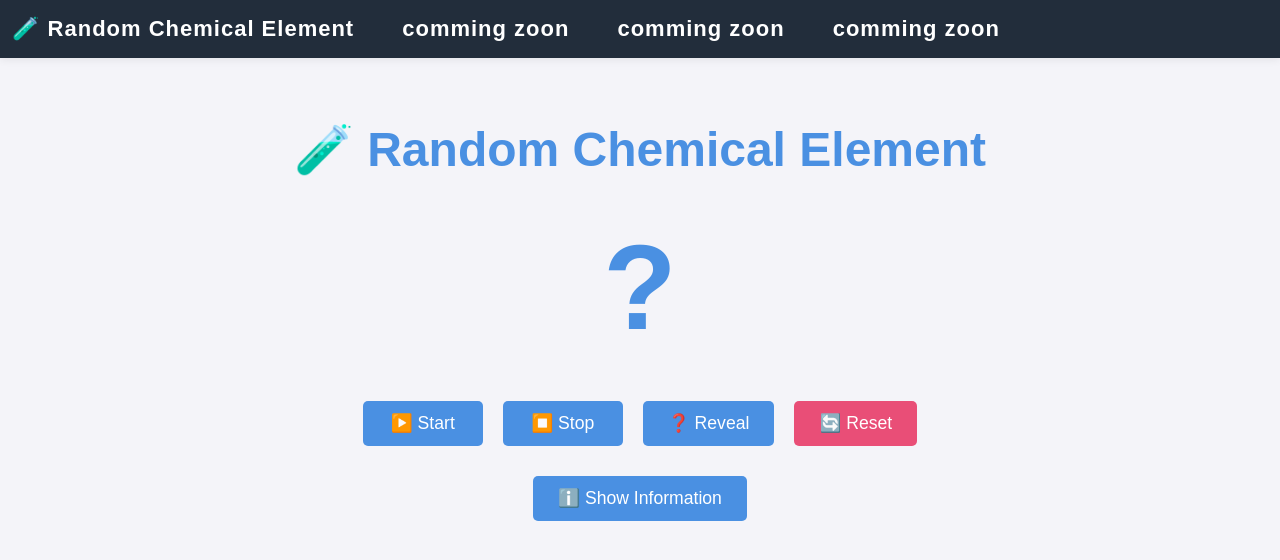
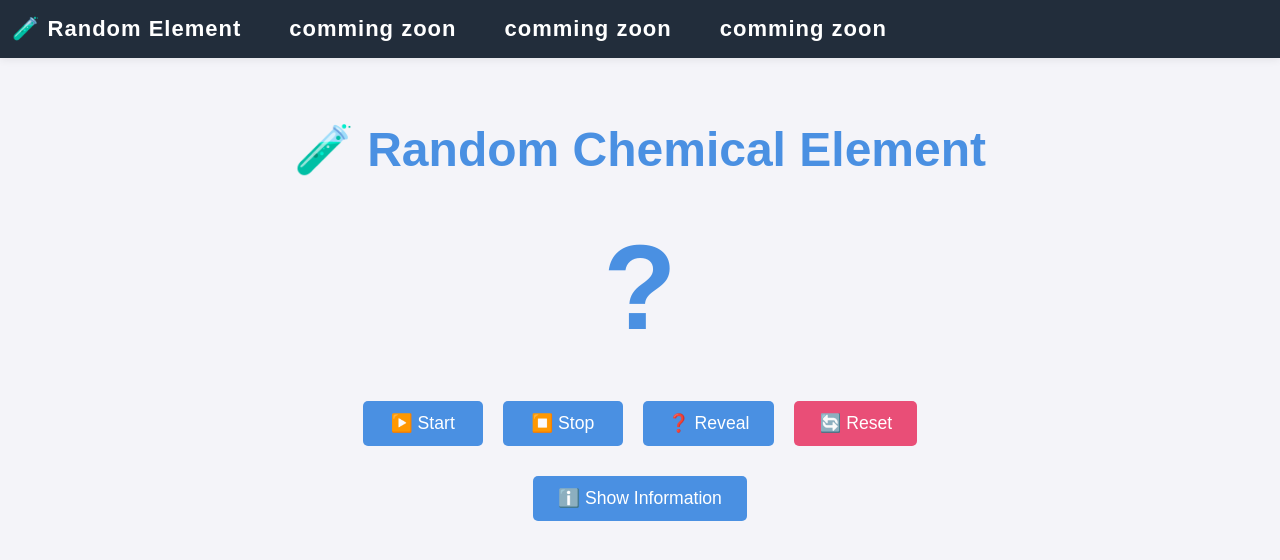
Before and after one commit to cj-qwerty/cjqwerty, a plain HTML site: page index.html in a window 1280 px wide. Drawn offline with Linux system fonts and the light colour scheme.

Commit message:
hi cj && kaweeworn

```diff
--- a/index.html
+++ b/index.html
@@ -2,7 +2,7 @@
 <html lang="en">
   <head>
     <meta charset="UTF-8" />
-    <title>🧪 Random Chemical Element</title>
+    <title>🧪 Random Element</title>
     <link rel="stylesheet" href="style.css" />
     <!-- Google Adsense -->
     <script
@@ -14,7 +14,7 @@
   </head>
   <body>
     <div class="taskbar">
-      <a class="taskbar-link" href="index.html">🧪 Random Chemical Element</a>
+      <a class="taskbar-link" href="index.html">🧪 Random Element</a>
       <a class="taskbar-link" href="index2.html">comming zoon</a>
       <a class="taskbar-link" href="index3.html">comming zoon</a>
       <a class="taskbar-link" href="index4.html">comming zoon</a>
```
Also changed, not shown: index2.html (+1 -1 lines), index3.html (+1 -1 lines), index4.html (+1 -1 lines).
